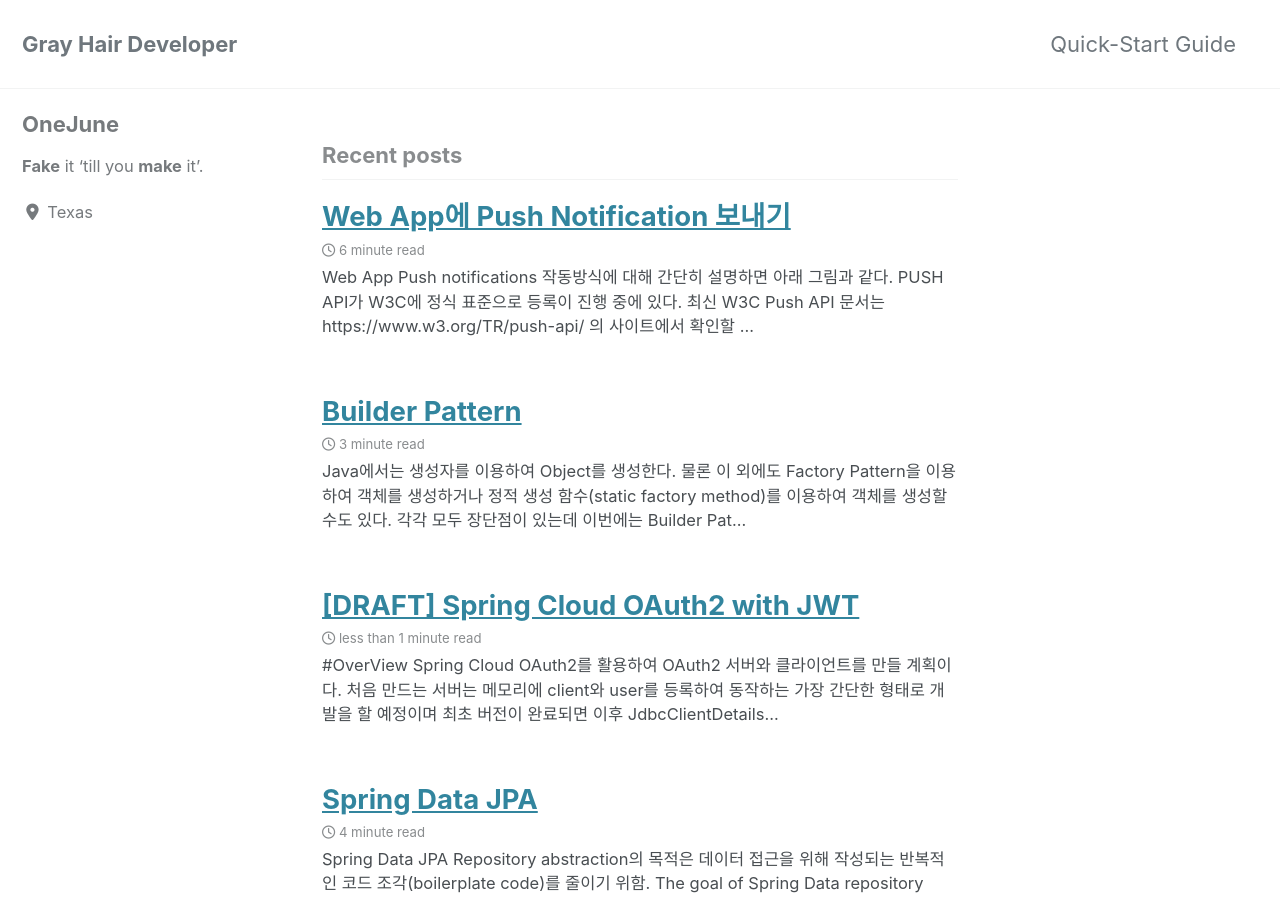
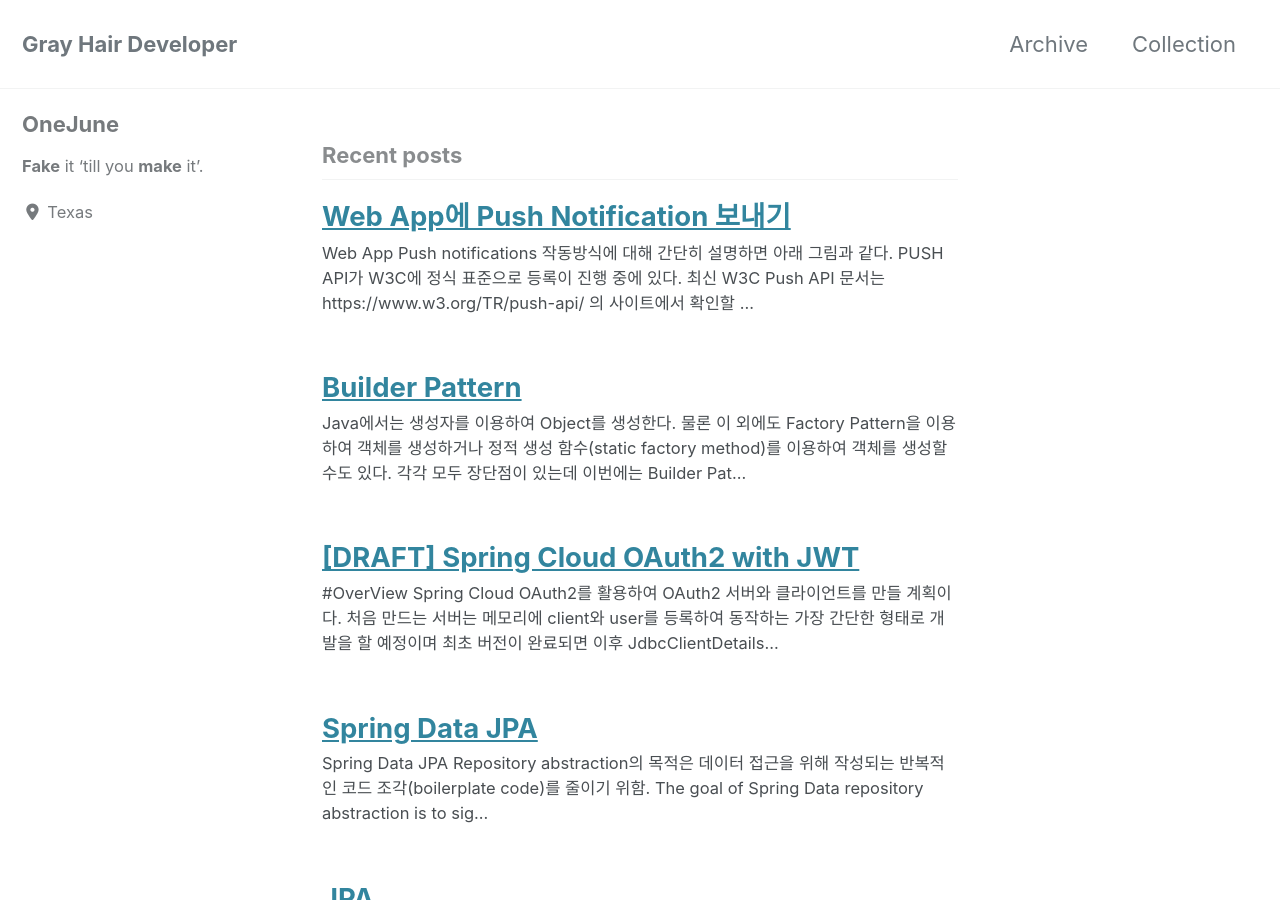
Before and after one commit to GrayhairWonjun/GrayhairWonjun.github.io, a Jekyll site: the page built from index.html, in a window 1280 px wide and 900 px high. Built offline with Jekyll 4.4.1, drawn with Linux system fonts in a browser that asks for light colours; cached includes are drawn as plain includes; nearby versions of some CDN libraries; the list of posts is cut into pages by our own code; some of the changed lines change nothing that is shown.

Commit message:
no message

```diff
--- a/_config.yml
+++ b/_config.yml
@@ -30,9 +30,9 @@
 # breadcrumbs            : false # true, false (default)
 words_per_minute         : 200
 comments:
-  provider               : # false (default), "disqus", "discourse", "facebook", "staticman", "staticman_v2", "utterances", "custom"
+  provider               : "disqus" # false (default), "disqus", "discourse", "facebook", "staticman", "staticman_v2", "utterances", "custom"
   disqus:
-    shortname            : # https://help.disqus.com/customer/portal/articles/466208-what-s-a-shortname-
+    shortname            : gray-hair-developer # https://help.disqus.com/customer/portal/articles/466208-what-s-a-shortname-
   discourse:
     server               : # https://meta.discourse.org/t/embedding-discourse-comments-via-javascript/31963 , e.g.: meta.discourse.org
   facebook:
@@ -103,8 +103,6 @@
   google:
     tracking_id          : "UA-89750913-1"
     anonymize_ip         : # true, false (default)
-
-disqus: gray-hair-developer
 
 # Site Author
 author:
@@ -290,7 +288,7 @@
     values:
       layout: single
       author_profile: true
-      read_time: true
-      comments: # true
+      read_time: false
+      comments: true
       share: true
       related: true
--- a/_data/navigation.yml
+++ b/_data/navigation.yml
@@ -1,12 +1,12 @@
 # main links
 main:
-  - title: "Quick-Start Guide"
-    url: https://mmistakes.github.io/minimal-mistakes/docs/quick-start-guide/
+  # - title: "Quick-Start Guide"
+  #   url: https://mmistakes.github.io/minimal-mistakes/docs/quick-start-guide/
   # - title: "About"
   #   url: https://mmistakes.github.io/minimal-mistakes/about/
-  # - title: "Sample Posts"
-  #   url: /year-archive/
-  # - title: "Sample Collections"
-  #   url: /collection-archive/
+  - title: "Archive"
+    url: /year-archive/
+  - title: "Collection"
+    url: /collection-archive/
   # - title: "Sitemap"
   #   url: /sitemap/
```
